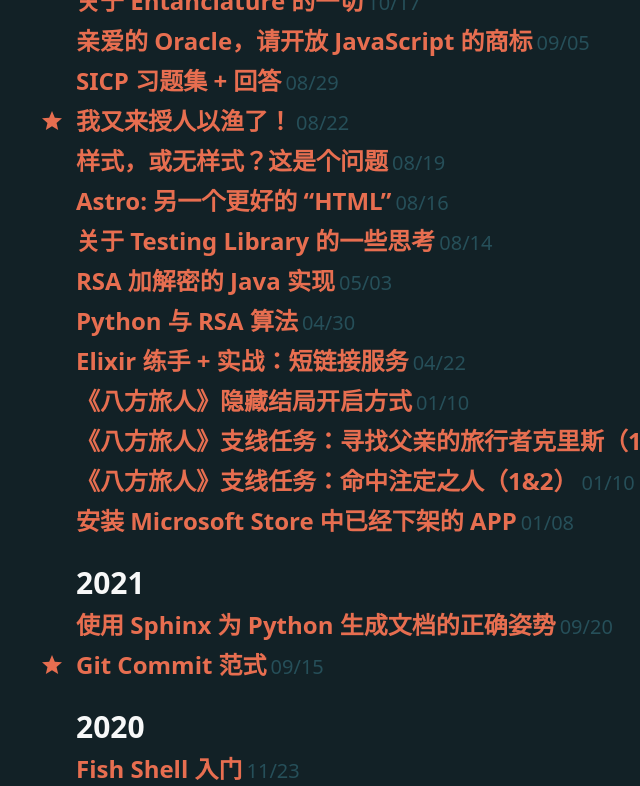
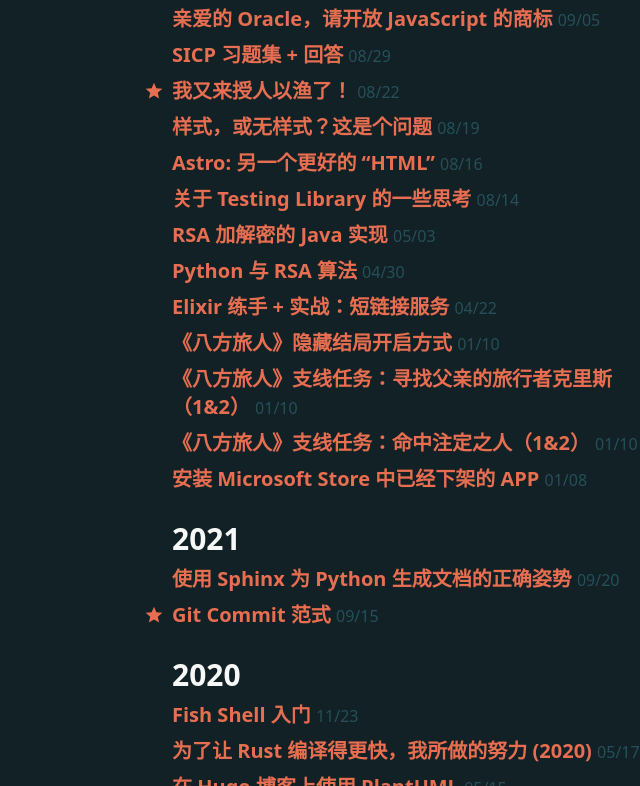
Before and after one commit to mogeko/mogeko, an Astro site in the folder apps/blog/: page / in a window 1280 px wide. Shown: the part 587-1373 px from the top of the page, without its empty margins (228-868 px from the left). Built offline with nearby package versions, Linux system fonts and the light colour scheme; Astro itself is replaced by a stand-in of ours; some packages are replaced by stand-ins of ours.

Commit message:
feat: reduce the page width and the title of index

```diff
--- a/apps/blog/src/components/article-index.astro
+++ b/apps/blog/src/components/article-index.astro
@@ -18,13 +18,15 @@ type Props = {
   <h2 class="text-3xl font-bold">{year}</h2>
   {
     articles.map(({ data, slug }) => (
-      <p class="inline-flex flex-row items-center gap-1 text-2xl">
+      <p class="inline-flex flex-row items-center gap-1 text-xl">
         {data.mark && (
-          <MdStar className="h-6 w-6 mr-2 ml-[-2.25rem] text-primary" />
+          <MdStar className="h-5 w-5 mr-1 ml-[-1.75rem] text-primary" />
         )}
-        <Link href={`./posts/${slug}`}>{data.title}</Link>
-        <span class="text-muted select-none self-end text-xl">
-          {format(data.date, "MM/dd")}
+        <span>
+          <Link href={`./posts/${slug}`}>{data.title}</Link>
+          <span class="text-muted select-none self-end text-base">
+            {format(data.date, "MM/dd")}
+          </span>
         </span>
       </p>
     ))
--- a/apps/blog/src/layouts/base-layout.astro
+++ b/apps/blog/src/layouts/base-layout.astro
@@ -16,7 +16,7 @@ type Props = { title: string };
   </head>
   <body class="bg-background min-h-screen font-sans antialiased">
     <slot name="before-header" />
-    <div class="relative m-auto flex min-h-screen max-w-3xl flex-col">
+    <div class="relative m-auto flex min-h-screen max-w-xl flex-col">
       <slot name="header" />
       <slot />
       <slot name="footer"><Footer /></slot>
```
